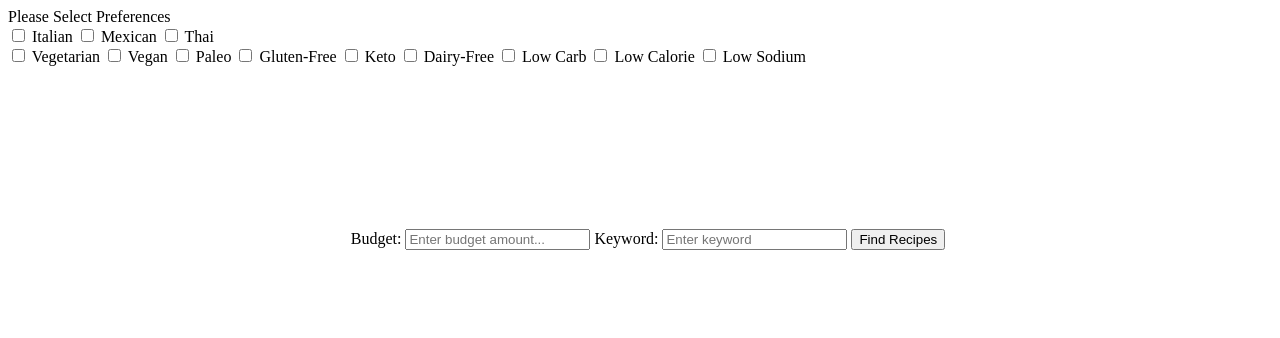
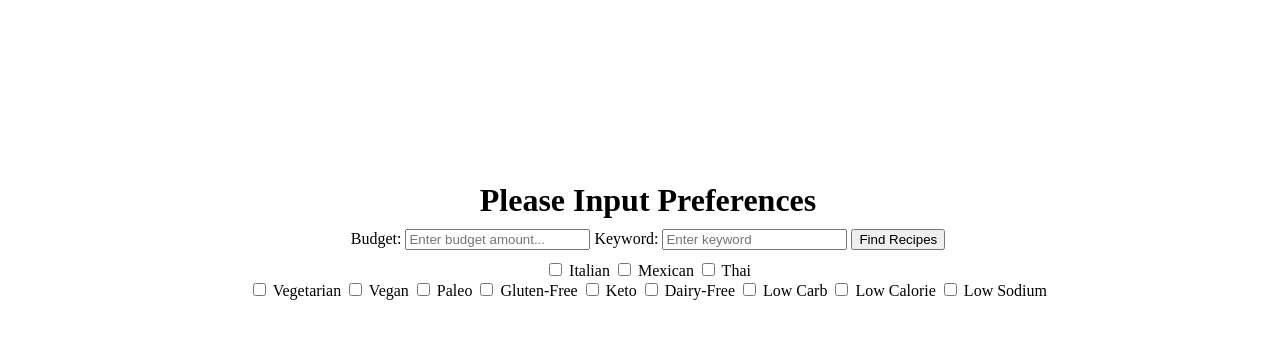
Before and after one commit to nelsosp/BudgetBites, a plain HTML site: page BudgetBitesWebApp/SearchRecipe.html in a window 1280 px wide. Drawn offline with Linux system fonts and the light colour scheme.

Commit message:
Html fixes/styling updates

```diff
--- a/BudgetBitesWebApp/SearchRecipe.css
+++ b/BudgetBitesWebApp/SearchRecipe.css
@@ -6,7 +6,8 @@
     bottom: 550px;
 }
 
-/* Entire Recipe list display */
+/* ------------------------------------------------------------------------------------------------ */
+/* Recipe List Display Styling Area*/
 .recipe-list {
     max-height: 50%;
     overflow-y: auto;
@@ -30,9 +31,34 @@
     cursor: pointer;
 }
 
+/* ------------------------------------------------------------------------------------------------------------ */
 
-/* -Need to center name under recipes
--ensure picture is optimable size  in vewing
--lower size of search by a small amount and to bottom of page
--filter options?
- */
+/* Filter Preferences Styling Area */
+
+.Preference-Header {
+    position: fixed;
+    text-align: center;
+    width: 100%;
+    bottom: 560px;
+}
+
+
+
+.cuisine {
+    position: fixed;
+    text-align: center;
+    width: 100%;
+    bottom: 520px;
+}
+
+
+
+.diet {
+    position: fixed;
+    text-align: center;
+    width: 100%;
+    bottom: 500px;
+}
+
+
+/* ------------------------------------------------------------------------------------------------------------ */
--- a/BudgetBitesWebApp/SearchRecipe.html
+++ b/BudgetBitesWebApp/SearchRecipe.html
@@ -21,9 +21,9 @@
 
 <!--------------------------------------------------------------------------------------------------------->
 
-<label>Please Select Preferences</label>
+<h1 class="Preference-Header">Please Input Preferences</h1>
 <!-- Cuisine Type -->
-<div id="cuisine">
+<div class="cuisine" id="cuisine">
     <label><input type="checkbox" value="italian"> Italian</label>
     <label><input type="checkbox" value="mexican"> Mexican</label>
     <label><input type="checkbox" value="thai"> Thai</label>
@@ -31,7 +31,7 @@
 </div>
 
 <!-- Diet Type -->
-<div id="diet">
+<div class="diet" id="diet">
     <label><input type="checkbox" value="vegetarian"> Vegetarian</label>
     <label><input type="checkbox" value="vegan"> Vegan</label>
     <label><input type="checkbox" value="paleo"> Paleo</label>
```
